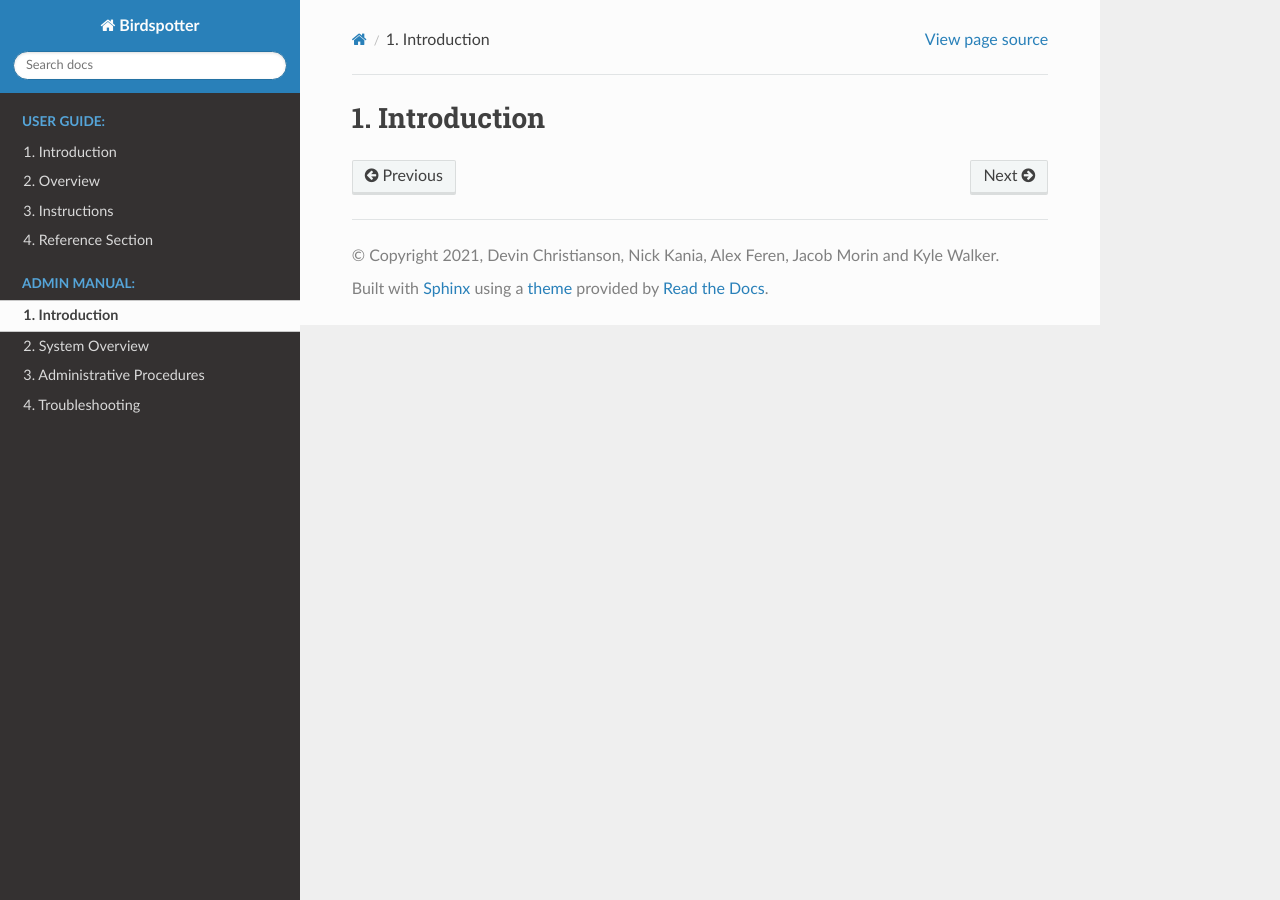
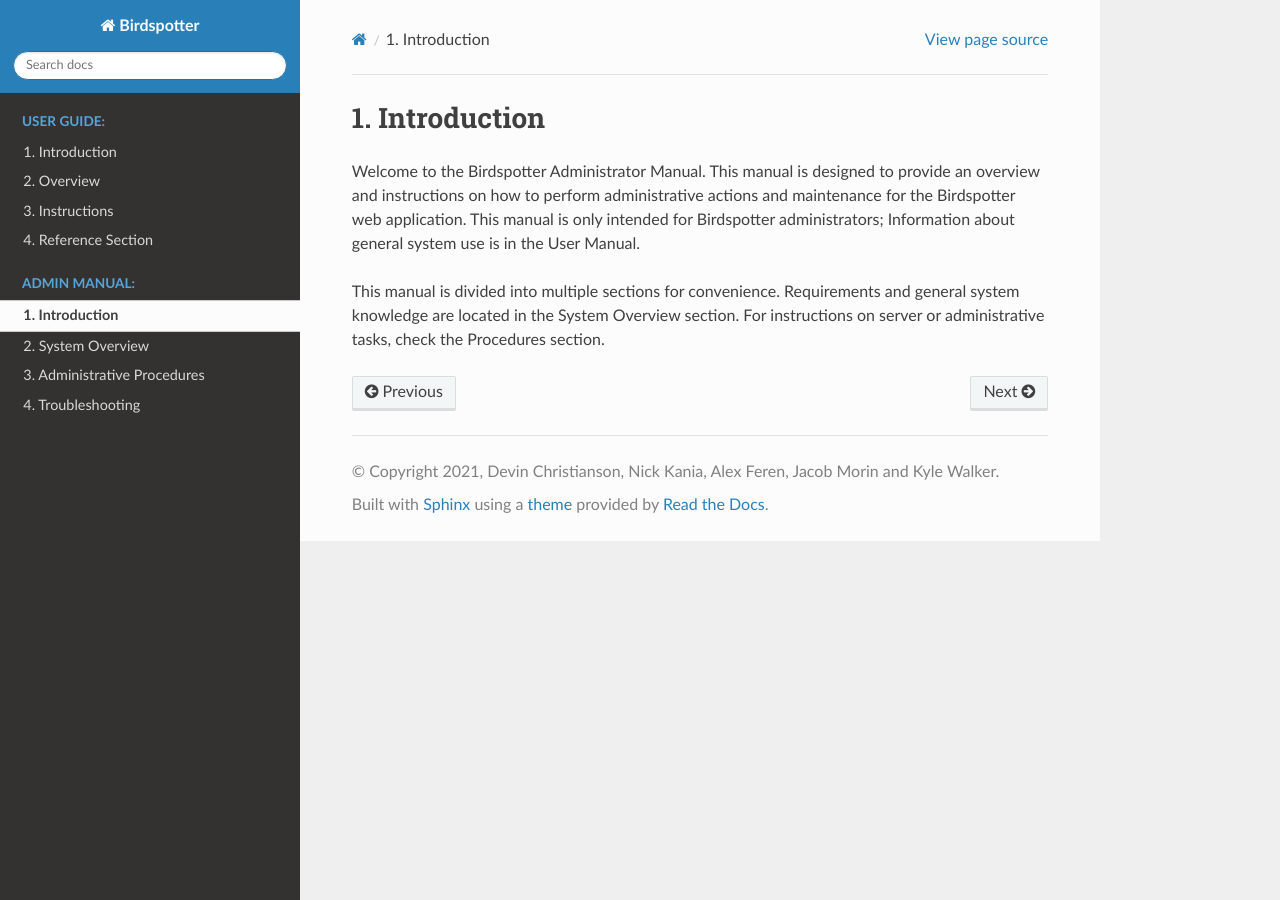
Before and after one commit to birdspotter-project/COS397, a Sphinx documentation site: the page built from docs/source/admin_manual/intro.rst, in a window 1280 px wide. Built offline with Sphinx 7.4.7 and the Read the Docs theme 2.0.0, drawn with Linux system fonts in a browser that asks for light colours.

Commit message:
Admin man intro (#60)
* first section

* add section header

* finish first intro paragraph

Co-authored-by: Jacob Morin <jacobmorin267@gmail.com>

```diff
--- a/docs/source/admin_manual/intro.rst
+++ b/docs/source/admin_manual/intro.rst
@@ -1,3 +1,8 @@
 ***************************************
 Introduction
 ***************************************
+
+
+Welcome to the Birdspotter Administrator Manual. This manual is designed to provide an overview and instructions on how to perform administrative actions and maintenance for the Birdspotter web application. This manual is only intended for Birdspotter administrators; Information about general system use is in the User Manual.
+
+This manual is divided into multiple sections for convenience. Requirements and general system knowledge are located in the System Overview section. For instructions on server or administrative tasks, check the Procedures section.
```
